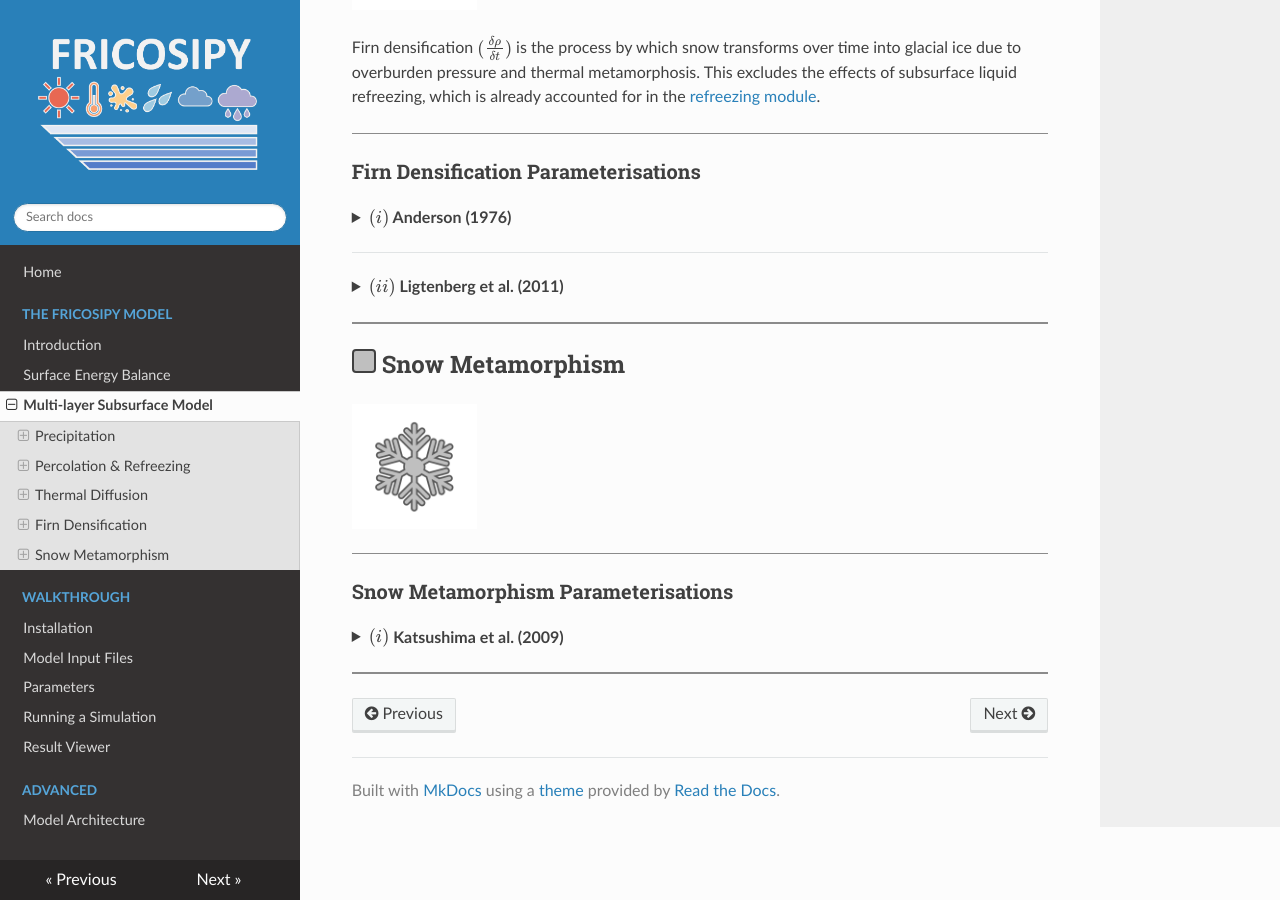
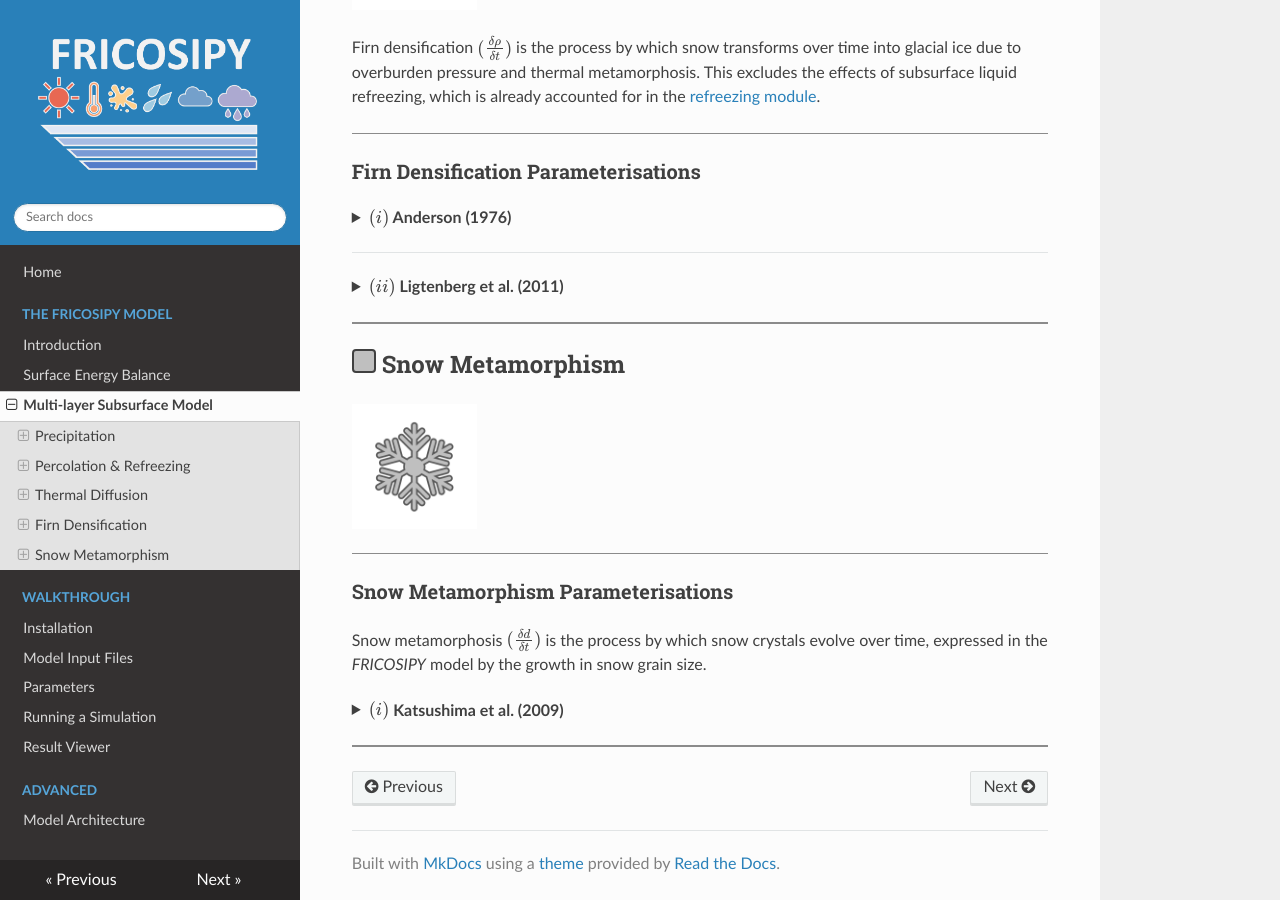
Before and after one commit to MarcusGastaldello/FRICOSIPY, an MkDocs documentation site: the page built from docs/subsurface_model.md, in a window 1280 px wide and 900 px high, scrolled down 4969 px. Built offline with MkDocs 1.6.1, drawn with Linux system fonts in a browser that asks for light colours.

Commit message:
Update subsurface_model.md

```diff
--- a/docs/subsurface_model.md
+++ b/docs/subsurface_model.md
@@ -361,6 +361,8 @@
 
 ### Snow Metamorphism Parameterisations
 
+Snow metamorphosis $(\frac{\delta d}{\delta t})$ is the process by which snow crystals evolve over time, expressed in the *FRICOSIPY* model by the growth in snow grain size.
+
 ??? "**$(i)$ Katsushima et al. (2009)**"
 
 <hr style="height:2px; background-color:#8b8b8b; border:none;" />
```
